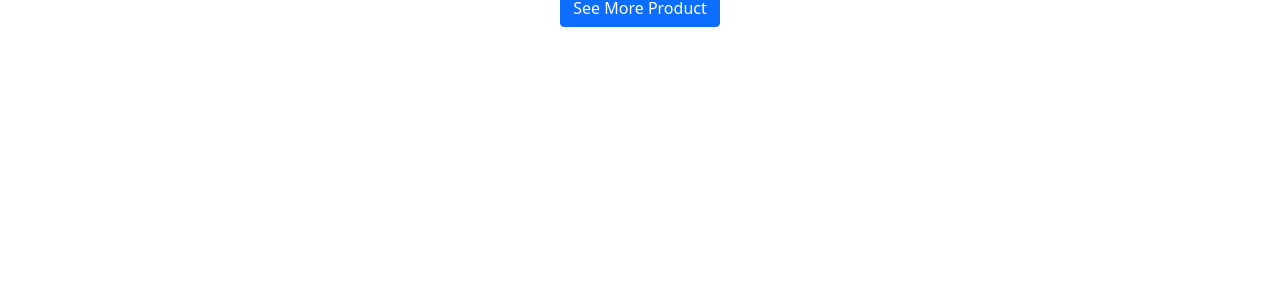
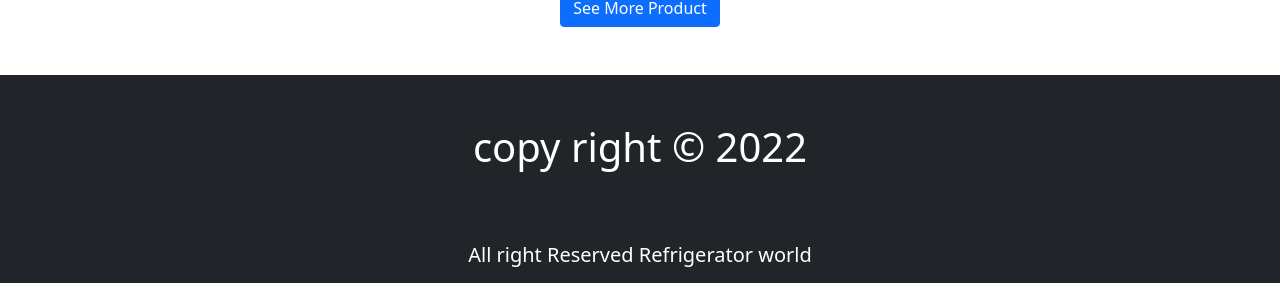
Before and after one commit to Niloy-Dey/assignment-11-warehouse-management-client-side, a React (Create React App) app: page / in a window 1280 px wide. Shown: the part 1960-2248 px from the top of the page. Before the commit the page ends 1987 px from the top, so only its background shows below. Built offline with nearby package versions, Linux system fonts and the light colour scheme.

Commit message:
footer work done

```diff
--- a/src/Component/Footer/Footer.js
+++ b/src/Component/Footer/Footer.js
@@ -3,7 +3,10 @@ import React from 'react';
 const Footer = () => {
     return (
         <div>
-
+                <div className='bg-dark w-100 '>
+                <h1 className='text-white text-center mt-5 py-5 '>copy right &copy; 2022</h1>
+                <h5 className='text-white text-center py-3 '> All right Reserved Refrigerator world </h5>
+        </div>
         </div>
     );
 };
```
